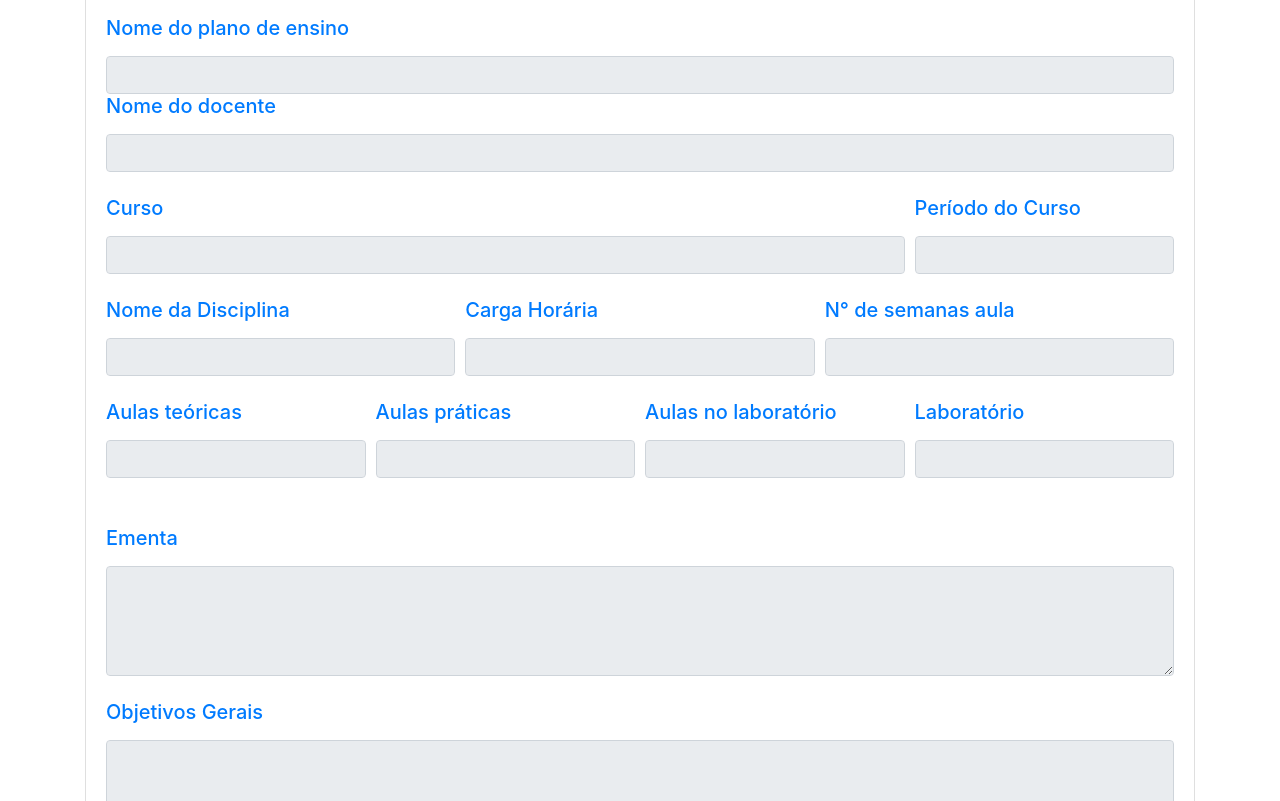
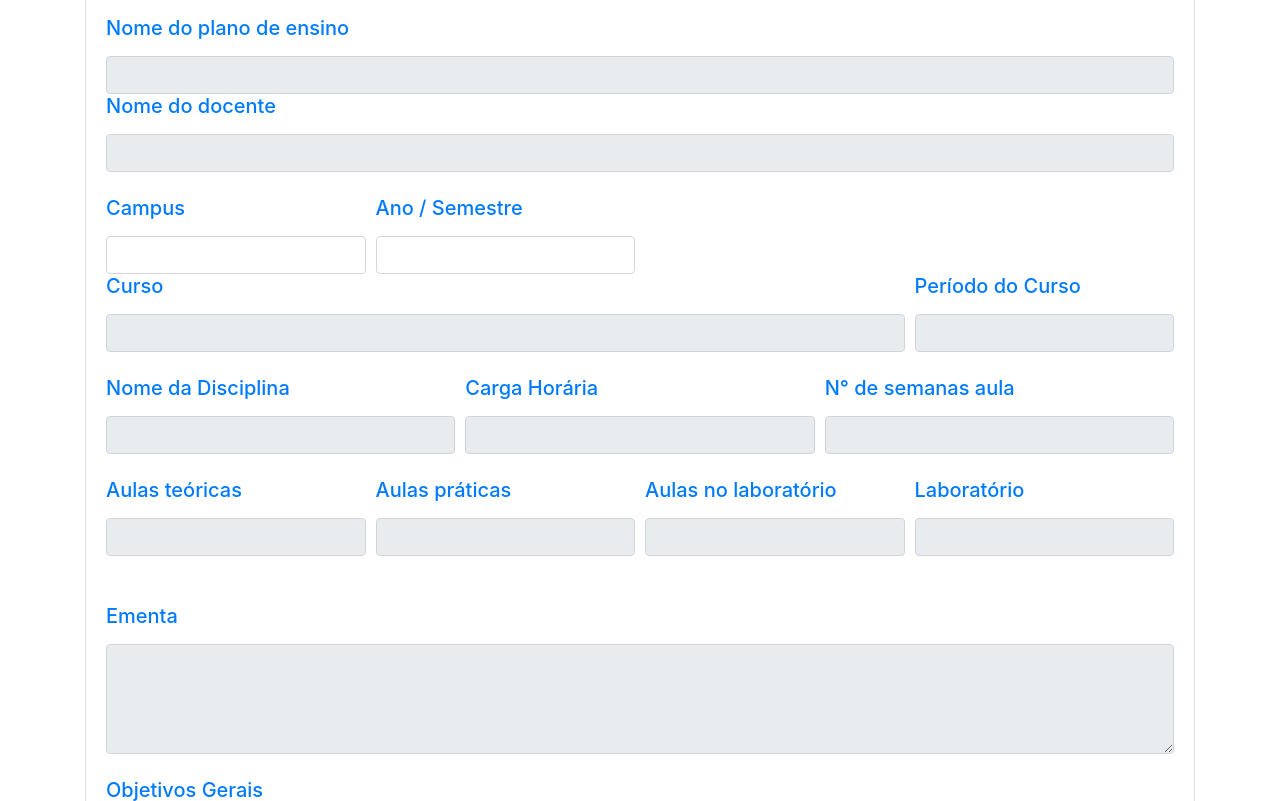
Before and after one commit to Dennerbs/Tcc-sistema-x, a PHP site: page /PlanoAprovado.php in a window 1280 px wide. Shown: the part 163-964 px from the top of the page. Run offline with PHP 8.4, Linux system fonts and the light colour scheme; a user stored in the database is signed in; data comes from the database, SQL or seed files in the repository; data that the repository does not hold is empty.

Commit message:
ajuste exibicao planos

```diff
--- a/cursos/PlanoAprovado.php
+++ b/cursos/PlanoAprovado.php
@@ -56,6 +56,16 @@ opacity: 0.9;
           <input type="text" class="form-control" name="nomeDocente" id="validationDefault02"
           value="<?php echo $vetorUmregistro['nome_docente'] ?>" required readonly>
         </div><br>
+        <div class="form-row">
+          <div class="col-3">
+            <label ><h5 class="text-primary">Campus</h5> </label><br>
+            <input type="text" class="form-control" name="campus" value="<?= $vetorUmregistro['campus']?>">
+          </div>
+          <div class="col-3">
+          <label ><h5 class="text-primary">Ano / Semestre</h5> </label><br>
+          <input type="text" class="form-control" name="anoSemestre" value="<?= $vetorUmregistro['anoSemestre']?>">
+          </div>
+        </div>
         <div class="form-row">
           <div class="col-9">
             <label id="validationDefault03"><h5 class="text-primary">Curso</h5></label><br>
--- a/cursos/SalvarPlano.php
+++ b/cursos/SalvarPlano.php
@@ -67,4 +67,4 @@
 ?>
 <form action="SalvarPlano_det.php" method="POST">
              <input name="idp" value="<?php $id_plano ?>">
-        </form>
+</form>
```
Also changed, not shown: cursos/PlanoAguardando.php (+10 -0 lines), cursos/PlanoColegiado.php (+10 -0 lines), cursos/PlanoNovo.php (+11 -1 lines).
